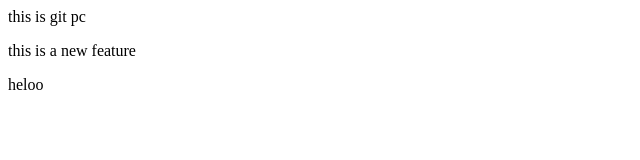
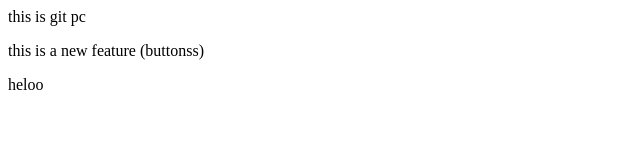
Before and after one commit to Yashh2809/geetdemo, a plain HTML site: page index.html in a window 1280 px wide. Shown: the full height of the page, 0-640 px from the left. Drawn offline with Linux system fonts and the light colour scheme.

```diff
--- a/index.html
+++ b/index.html
@@ -1,3 +1,3 @@
 <p> this is git pc</p>
-<p>this is a new feature</p>
+<p>this is a new feature (buttonss)</p>
 heloo
```
